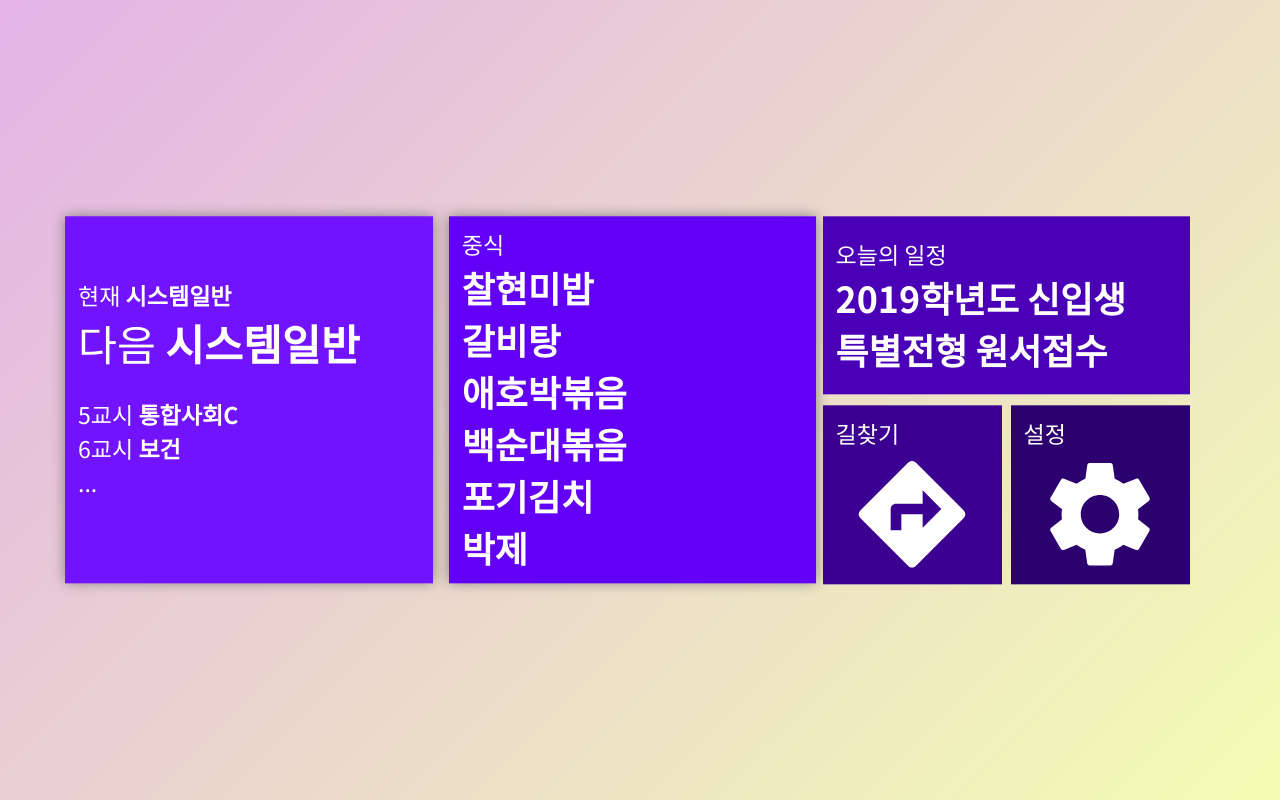
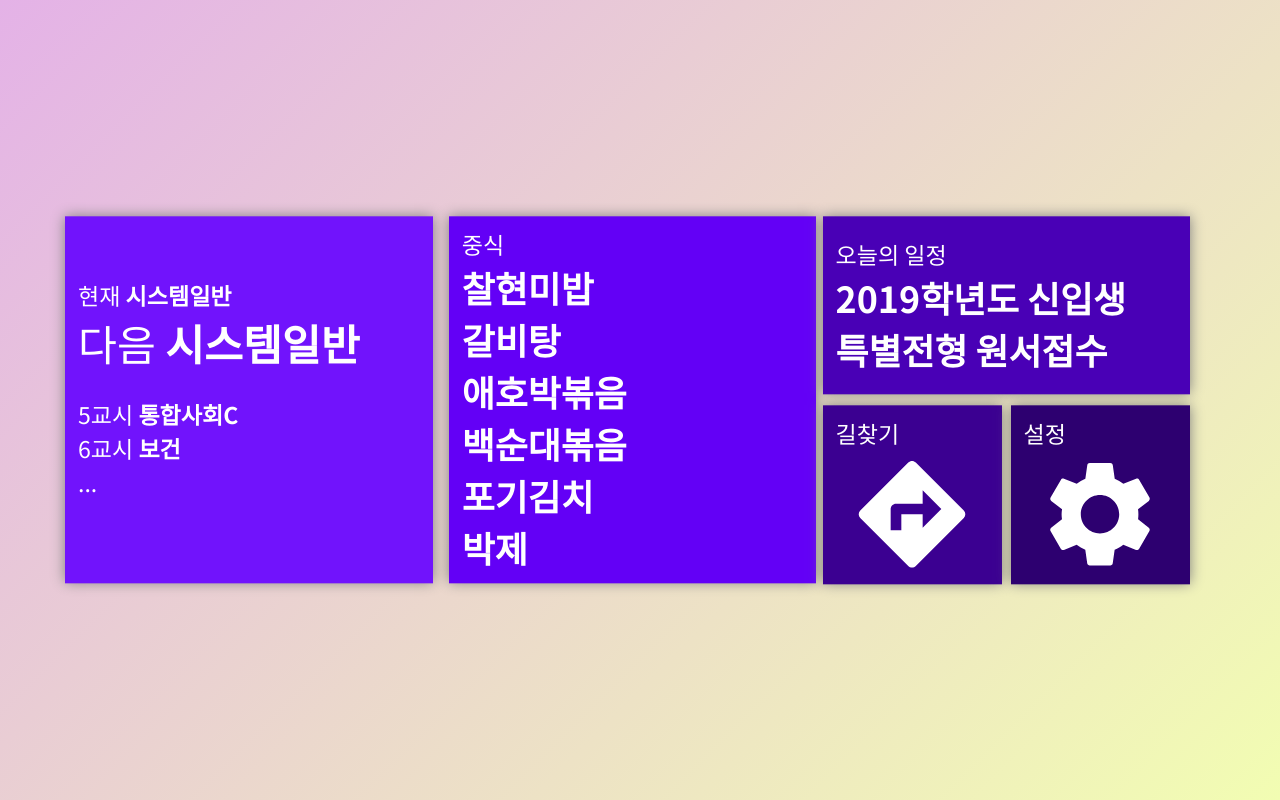
Before and after one commit to LeaveTeam-DS/CSS, a plain HTML site: page index.html in a window 1280 px wide. Drawn offline with Linux system fonts and the light colour scheme.

Commit message:
Changed CSS

```diff
--- a/master.css
+++ b/master.css
@@ -50,6 +50,7 @@ body{
 	background-color: #4900b6;
 	display: inline-block;
 	margin: 0;
+    box-shadow: 0px 0px 1vw grey;
 }
 
 #in_box_2x1_btm{
@@ -67,6 +68,7 @@ body{
 	background-color: #3b0091;
 	margin: 0;
 	margin-top: 0.5vw;
+    box-shadow: 0px 0px 1vw grey;
 }
 
 #in_box_1x1_rht{
@@ -77,6 +79,7 @@ body{
 	margin: 0;
 	margin-top: 0.5vw;
 	margin-left: 0.4vw;
+    box-shadow: 0px 0px 1vw grey;
 }
 
 .panel_noshadow{
```
